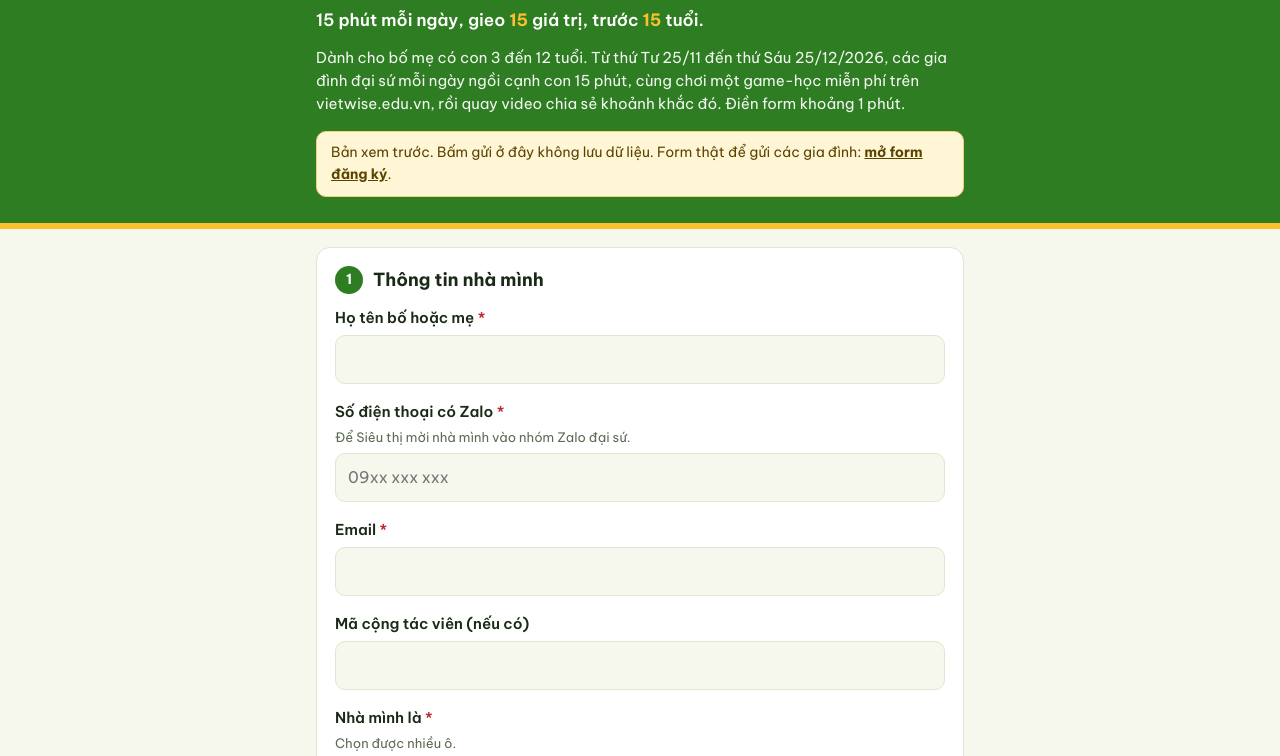
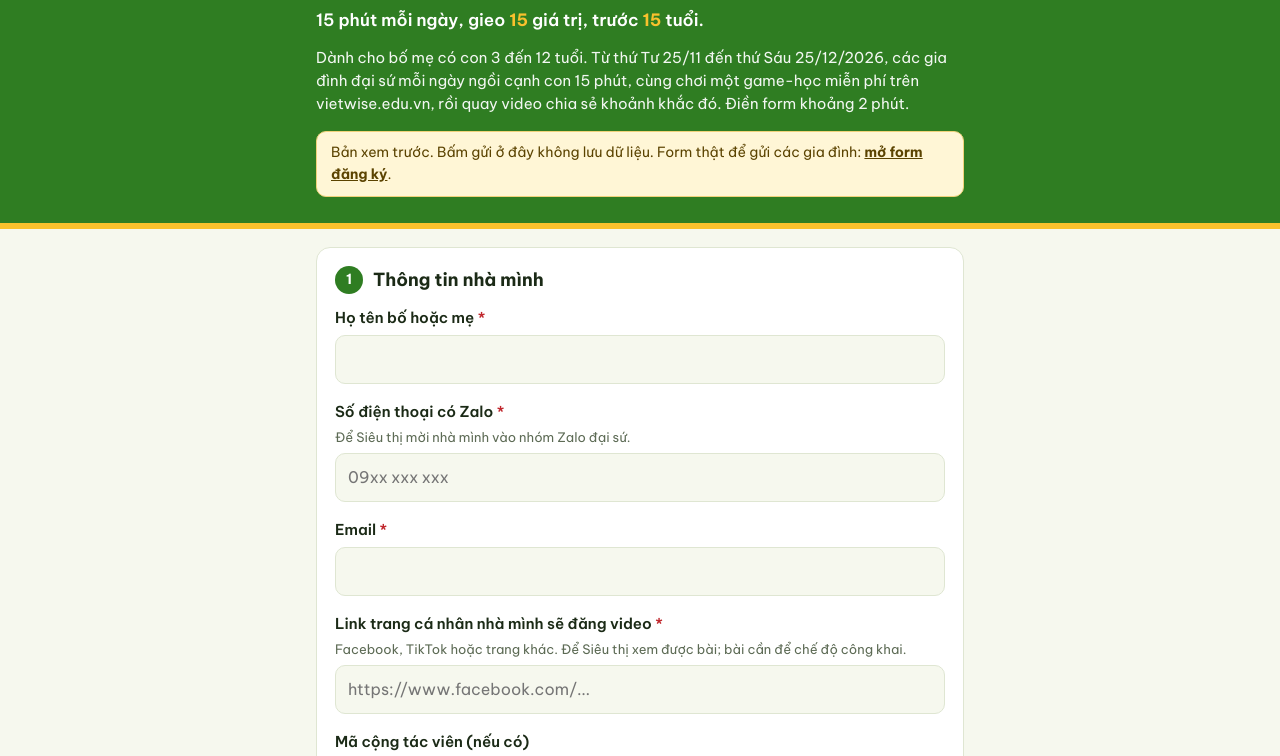
Before and after one commit to kynam8x/dai-su-vuon-game-hoc, a plain HTML site: page index.html in a window 1280 px wide. Shown: the part 153-909 px from the top of the page. Drawn offline with Linux system fonts and the light colour scheme.

Commit message:
Thêm ô link trang cá nhân

```diff
--- a/index.html
+++ b/index.html
@@ -45,7 +45,7 @@ section.part{background:var(--card);border:1px solid var(--line);border-radius:1
 .f>label,.f>.q{display:block;font-weight:600;font-size:15px;margin-bottom:6px}
 .req{color:var(--err)}
 .hint{font-size:13px;color:var(--muted);margin:-2px 0 6px}
-input[type=text],input[type=tel],input[type=email]{width:100%;font:inherit;font-size:16px;padding:11px 12px;border:1px solid var(--line);border-radius:10px;background:var(--bg);color:var(--ink)}
+input[type=text],input[type=tel],input[type=email],input[type=url]{width:100%;font:inherit;font-size:16px;padding:11px 12px;border:1px solid var(--line);border-radius:10px;background:var(--bg);color:var(--ink)}
 input:focus{outline:2px solid var(--leaf);outline-offset:1px}
 .opts{display:grid;gap:6px}
 .opt{display:flex;gap:10px;align-items:flex-start;padding:9px 11px;border:1px solid var(--line);border-radius:10px;cursor:pointer;background:var(--bg)}
@@ -73,7 +73,7 @@ footer{font-size:13px;color:var(--muted);padding-bottom:28px;text-align:center}
   <div class="brand">Siêu thị Vietwise · Vườn Game-học</div>
   <h1>Đăng ký Đại sứ Vườn Game-học Vietwise</h1>
   <p class="slogan">15 phút mỗi ngày, gieo <b>15</b> giá trị, trước <b>15</b> tuổi.</p>
-  <p class="intro">Dành cho bố mẹ có con 3 đến 12 tuổi. Từ thứ Tư 25/11 đến thứ Sáu 25/12/2026, các gia đình đại sứ mỗi ngày ngồi cạnh con 15 phút, cùng chơi một game-học miễn phí trên vietwise.edu.vn, rồi quay video chia sẻ khoảnh khắc đó. Điền form khoảng 1 phút.</p>
+  <p class="intro">Dành cho bố mẹ có con 3 đến 12 tuổi. Từ thứ Tư 25/11 đến thứ Sáu 25/12/2026, các gia đình đại sứ mỗi ngày ngồi cạnh con 15 phút, cùng chơi một game-học miễn phí trên vietwise.edu.vn, rồi quay video chia sẻ khoảnh khắc đó. Điền form khoảng 2 phút.</p>
   <div class="preview" id="previewNote" hidden>Bản xem trước. Bấm gửi ở đây không lưu dữ liệu. Form thật để gửi các gia đình: <a href="https://kynam8x.github.io/dai-su-vuon-game-hoc/">mở form đăng ký</a>.</div>
 </div></header>
 
@@ -85,6 +85,7 @@ footer{font-size:13px;color:var(--muted);padding-bottom:28px;text-align:center}
   <div class="f"><label for="name">Họ tên bố hoặc mẹ <span class="req">*</span></label><input type="text" id="name" name="name" autocomplete="name" maxlength="80" required></div>
   <div class="f"><label for="phone">Số điện thoại có Zalo <span class="req">*</span></label><p class="hint">Để Siêu thị mời nhà mình vào nhóm Zalo đại sứ.</p><input type="tel" id="phone" name="phone" inputmode="numeric" autocomplete="tel" maxlength="12" placeholder="09xx xxx xxx" required></div>
   <div class="f"><label for="email">Email <span class="req">*</span></label><input type="email" id="email" name="email" autocomplete="email" maxlength="100" required></div>
+  <div class="f"><label for="profile">Link trang cá nhân nhà mình sẽ đăng video <span class="req">*</span></label><p class="hint">Facebook, TikTok hoặc trang khác. Để Siêu thị xem được bài; bài cần để chế độ công khai.</p><input type="url" id="profile" name="profile" inputmode="url" maxlength="200" placeholder="https://www.facebook.com/..." required></div>
   <div class="f"><label for="ctv">Mã cộng tác viên (nếu có)</label><input type="text" id="ctv" name="ctv" maxlength="20"></div>
   <div class="f"><div class="q">Nhà mình là <span class="req">*</span></div><p class="hint">Chọn được nhiều ô.</p><div class="opts">
     <label class="opt"><input type="checkbox" name="who" value="Cộng tác viên Siêu thị Vietwise">Cộng tác viên Siêu thị Vietwise</label>
@@ -157,7 +158,7 @@ footer{font-size:13px;color:var(--muted);padding-bottom:28px;text-align:center}
 
   function collect(){
     return {
-      name: val("name"), phone: val("phone").replace(/\D/g,""), email: val("email"), ctv: val("ctv"),
+      name: val("name"), phone: val("phone").replace(/\D/g,""), email: val("email"), profile: val("profile"), ctv: val("ctv"),
       who: vals("who").join("; "), ages: vals("ages").join("; "),
       video: vals("video").join(""), privacy: vals("privacy").join(""), inviter: val("inviter")
     };
@@ -169,6 +170,7 @@ footer{font-size:13px;color:var(--muted);padding-bottom:28px;text-align:center}
     if (d.name.length < 2) bad(document.getElementById("name"), "Nhà mình điền họ tên giúp nhé.");
     if (!/^0\d{9}$/.test(d.phone)) bad(document.getElementById("phone"), "Số điện thoại gồm 10 số, bắt đầu bằng 0.");
     if (!/^[^\s@]+@[^\s@]+\.[^\s@]+$/.test(d.email)) bad(document.getElementById("email"), "Nhà mình điền email đúng dạng, ví dụ ten@gmail.com.");
+    if (!/^https?:\/\/\S+\.\S+/.test(d.profile)) bad(document.getElementById("profile"), "Dán link trang cá nhân, bắt đầu bằng https://");
     [["who","Chọn ít nhất một ô."],["ages","Chọn nhóm tuổi của bé."],["video","Cần đồng ý sử dụng video để tham gia làm đại sứ."],["privacy","Cần đồng ý lưu thông tin để tham gia."]]
       .forEach(function(r){ if (!d[r[0]]) bad(frm.querySelector('input[name="'+r[0]+'"]'), r[1]); });
     if (first) { first.closest(".f").scrollIntoView({behavior:"smooth", block:"center"}); return false; }
```
